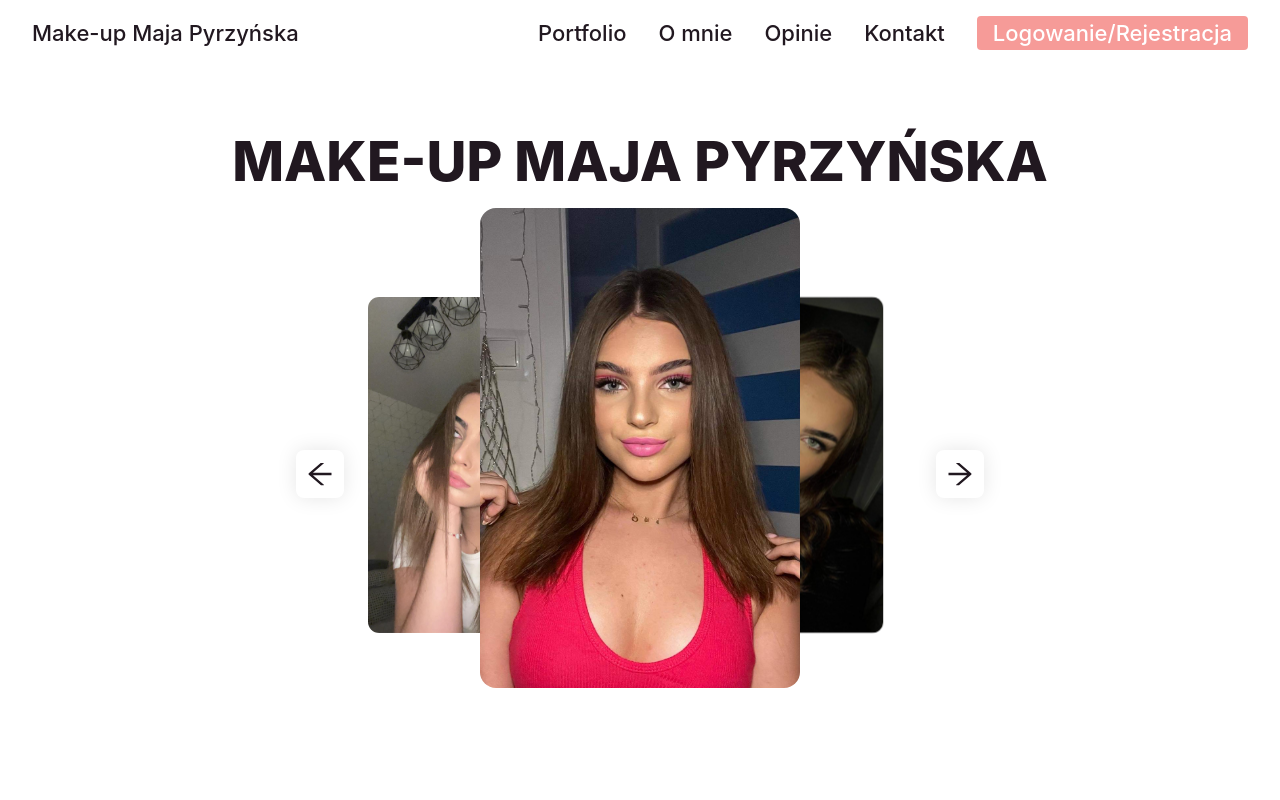
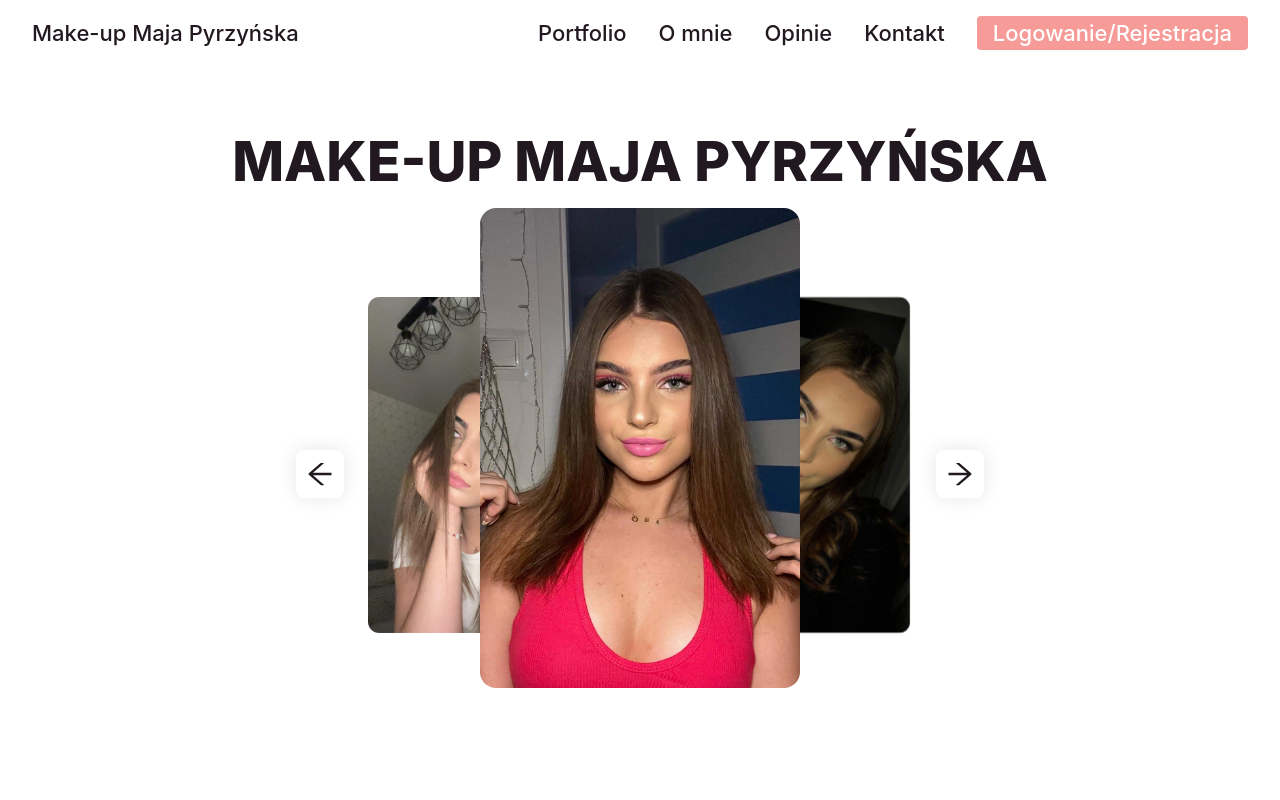
Before and after one commit to mateuszmanczak04/makeup-maja-pyrzynska, a Next.js app: page / in a window 1280 px wide. Shown: the top 800 px of the page. Built offline with nearby package versions, Linux system fonts and the light colour scheme; no server answers.

Commit message:
small fix for carousel

```diff
--- a/components/Carousel/Carousel.module.scss
+++ b/components/Carousel/Carousel.module.scss
@@ -71,7 +71,7 @@
       aspect-ratio: 2/ 3;
       // left: 65%;
       scale: 0.7;
-      transform: translate(130%, -66.6%);
+      transform: translate(142%, -66.6%);
     }
 
     img {
```
